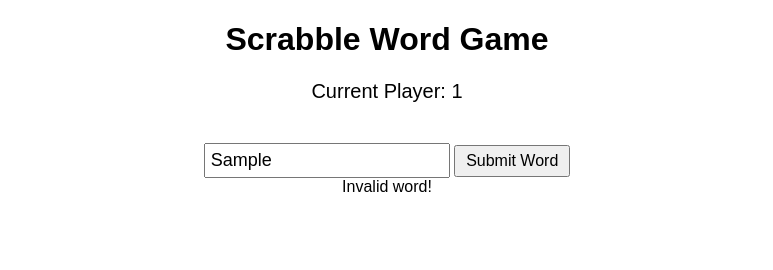
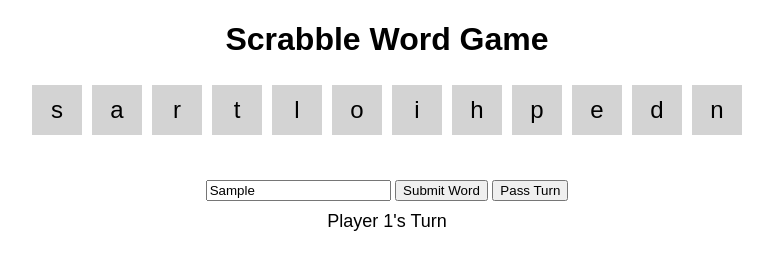
Before and after one commit to Orpalex/wordhog, a plain HTML site: page index.html in a window 1280 px wide. Both pictures are taken after typing "Sample" into the empty fields and a click on the button "Submit Word". Shown: the whole page, without its empty margins (253-1026 px from the left). Drawn offline with Linux system fonts and the light colour scheme; no server answers.

Commit message:
Update index.html

```diff
--- a/index.html
+++ b/index.html
@@ -8,148 +8,134 @@
         body {
             font-family: Arial, sans-serif;
             text-align: center;
-      margin-top: 20px;
         }
-    #tiles {
+        #game-board {
             display: flex;
+            flex-wrap: wrap;
             justify-content: center;
-      margin-bottom: 20px;
+            margin: 20px;
         }
         .tile {
             width: 50px;
             height: 50px;
+            margin: 5px;
+            background-color: lightgray;
             display: flex;
+            align-items: center;
             justify-content: center;
-      align-items: center;
-      border: 2px solid #333;
-      margin: 5px;
+            font-size: 24px;
             cursor: pointer;
+        }
+        .tile.flipped {
+            background-color: lightgreen;
+        }
+        #word-input {
+            margin-top: 20px;
+        }
+        #turn-message {
+            margin-top: 10px;
             font-size: 18px;
-      background-color: #f0f0f0;
         }
-    #wordInput {
-      margin-top: 20px;
-      font-size: 18px;
-      padding: 5px;
-    }
-    #submitWord {
+        #pass-turn {
             margin-top: 10px;
-      padding: 5px 10px;
-      font-size: 16px;
-    }
-    #currentPlayer {
-      margin-top: 20px;
-      font-size: 20px;
         }
     </style>
 </head>
 <body>
-
     <h1>Scrabble Word Game</h1>
-  <div id="currentPlayer">Current Player: 1</div>
-
-  <div id="tiles">
-    <!-- Tiles will appear here -->
-  </div>
-
-  <input type="text" id="wordInput" placeholder="Type your word here..." />
-  <button id="submitWord">Submit Word</button>
-
-  <div id="messages"></div>
+    <div id="game-board"></div>
+    <input type="text" id="word-input" placeholder="Enter your word">
+    <button id="submit-word">Submit Word</button>
+    <button id="pass-turn">Pass Turn</button>
+    <div id="turn-message">Player 1's Turn</div>
 
     <script>
-    let sowpodsWords = [];
-    let tiles = [];
+        // Full word list (e.g., from your words.txt)
+        const wordList = [
+            "rain", "rainy", "main", "train", "spin", "in", "tin", "spin", "rain", "sword", "horse", "host", "past"
+        ];
+
+        let tiles = ['r', 'a', 'i', 'n', 't', 's', 'p', 'o', 'd', 'e', 'h', 'l'];
+        let flippedTiles = [];
         let currentPlayer = 1;
-    let wordsMade = [[], []]; // Keeps track of words made by each player
-    let availableTiles = 'ABCDEFGHIJKLMNOPQRSTUVWXYZ'.split('');
 
-    // Fetch the word list from your GitHub repository
-    async function loadSowpodsWords() {
-      const response = await fetch('https://raw.githubusercontent.com/yourusername/yourrepository/main/words.txt');  // Replace with the actual URL
-      const text = await response.text();
-      sowpodsWords = text.split('\n').map(word => word.trim().toUpperCase());
-      console.log(sowpodsWords.slice(0, 10));  // Print first 10 words for debugging
-      generateTiles();
+        // Shuffle the tiles array to simulate random tile flipping
+        function shuffleTiles() {
+            for (let i = tiles.length - 1; i > 0; i--) {
+                const j = Math.floor(Math.random() * (i + 1));
+                [tiles[i], tiles[j]] = [tiles[j], tiles[i]];
+            }
         }
 
-    // Function to generate and display the tiles
-    function generateTiles() {
-      const tileCount = 50; // Example: Number of tiles to show
-      tiles = [];
-
-      // Randomize available tiles for simplicity
-      for (let i = 0; i < tileCount; i++) {
-        const randomTile = availableTiles[Math.floor(Math.random() * availableTiles.length)];
-        tiles.push(randomTile);
-      }
-
-      const tilesContainer = document.getElementById('tiles');
-      tilesContainer.innerHTML = '';
+        // Render the game board
+        function renderBoard() {
+            const board = document.getElementById('game-board');
+            board.innerHTML = ''; // Clear existing tiles
 
             tiles.forEach((tile, index) => {
-        const tileElement = document.createElement('div');
-        tileElement.classList.add('tile');
-        tileElement.textContent = tile;
-        tileElement.addEventListener('click', () => flipTile(index));
-        tilesContainer.appendChild(tileElement);
+                const tileDiv = document.createElement('div');
+                tileDiv.classList.add('tile');
+                tileDiv.textContent = tile;
+                tileDiv.addEventListener('click', () => flipTile(index));
+                board.appendChild(tileDiv);
             });
         }
 
-    // Handle tile flipping and word validation
-    let flippedTiles = [];
-
+        // Handle tile flipping
         function flipTile(index) {
-      if (flippedTiles.includes(index)) return;
+            if (flippedTiles.includes(index)) return; // Prevent flipping the same tile twice
 
             flippedTiles.push(index);
-      const tile = tiles[index];
-      const wordInput = document.getElementById('wordInput');
-      wordInput.value = (wordInput.value + tile).toUpperCase(); // Add the letter to the current word
-
-      document.getElementById('messages').textContent = `Player ${currentPlayer}: Form a word!`;
+            document.getElementsByClassName('tile')[index].classList.add('flipped');
+            updateTurnMessage();
         }
 
-    // Validate word and switch player
-    function submitWord() {
-      const wordInput = document.getElementById('wordInput');
-      const word = wordInput.value.toUpperCase().trim();
-
-      if (word.length < 4) {
-        document.getElementById('messages').textContent = "Word must be at least 4 letters!";
-        return;
+        // Update turn message
+        function updateTurnMessage() {
+            const message = document.getElementById('turn-message');
+            message.textContent = `Player ${currentPlayer}'s Turn`;
         }
 
-      if (!sowpodsWords.includes(word)) {
-        document.getElementById('messages').textContent = "Invalid word!";
-        return;
+        // Check if the word is valid
+        function isValidWord(word) {
+            return wordList.includes(word);
         }
 
-      // Check for word stealing by opponent
-      let opponent = (currentPlayer === 1) ? 2 : 1;
-      if (wordsMade[opponent].some(existingWord => word.startsWith(existingWord) || word.endsWith(existingWord))) {
-        document.getElementById('messages').textContent = `Player ${opponent} can steal this word!`;
-        return;
+        // Handle word submission
+        document.getElementById('submit-word').addEventListener('click', () => {
+            const wordInput = document.getElementById('word-input').value.toLowerCase();
+            if (isValidWord(wordInput)) {
+                alert(`Player ${currentPlayer} made a valid word: ${wordInput}`);
+                currentPlayer = currentPlayer === 1 ? 2 : 1;
+                resetGameTurn();
+            } else {
+                alert("Invalid word, try again.");
+            }
+        });
+
+        // Handle passing the turn
+        document.getElementById('pass-turn').addEventListener('click', () => {
+            currentPlayer = currentPlayer === 1 ? 2 : 1;
+            resetGameTurn();
+        });
+
+        // Reset turn logic
+        function resetGameTurn() {
+            flippedTiles = [];
+            renderBoard();
+            updateTurnMessage();
+            document.getElementById('word-input').value = '';
         }
 
-      // Register the word for the current player
-      wordsMade[currentPlayer - 1].push(word);
-      document.getElementById('messages').textContent = `Player ${currentPlayer} made the word "${word}"!`;
-
-      // Switch player
-      currentPlayer = (currentPlayer === 1) ? 2 : 1;
-      document.getElementById('currentPlayer').textContent = `Current Player: ${currentPlayer}`;
-
-      // Reset the word input
-      wordInput.value = '';
+        // Start the game
+        function startGame() {
+            shuffleTiles();
+            renderBoard();
+            updateTurnMessage();
         }
 
         // Initialize the game
-    loadSowpodsWords();
-
-    // Set up the submit word button
-    document.getElementById('submitWord').addEventListener('click', submitWord);
+        startGame();
     </script>
-
 </body>
 </html>
```
Lines whose indentation alone changed are shown as unchanged.
